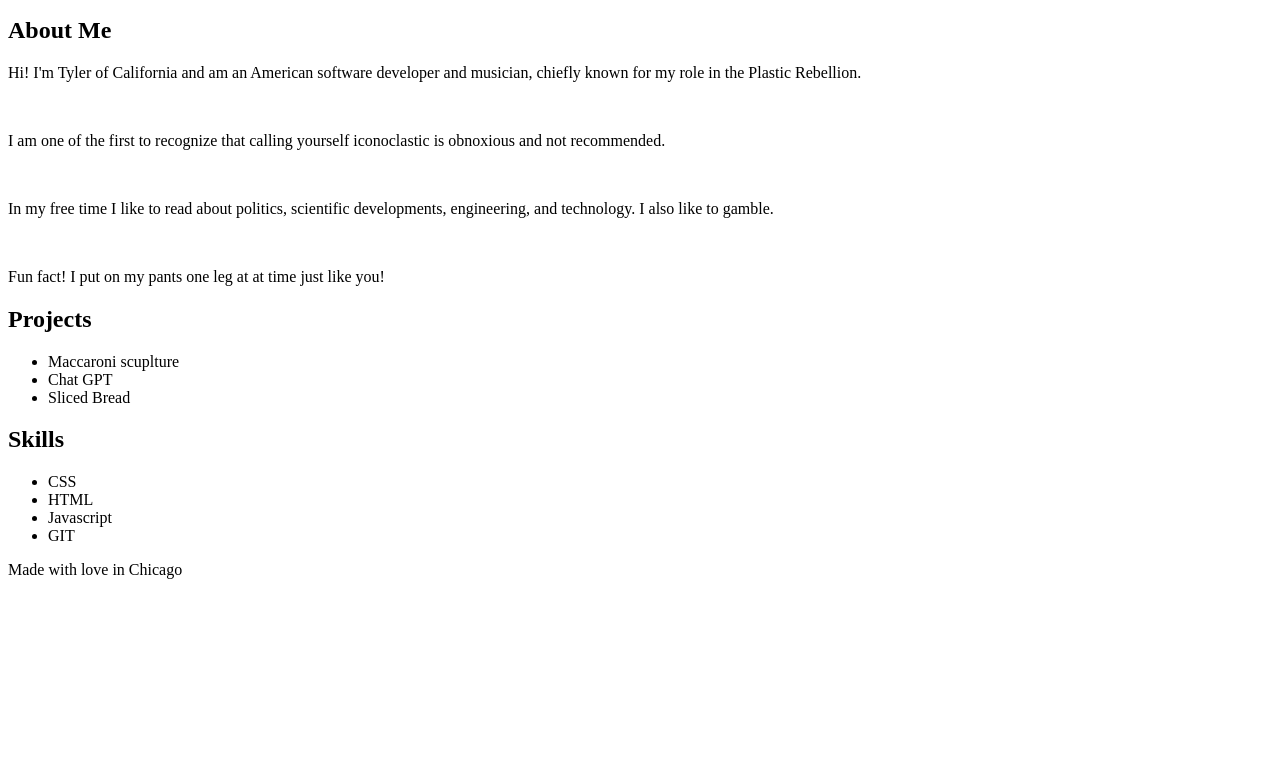
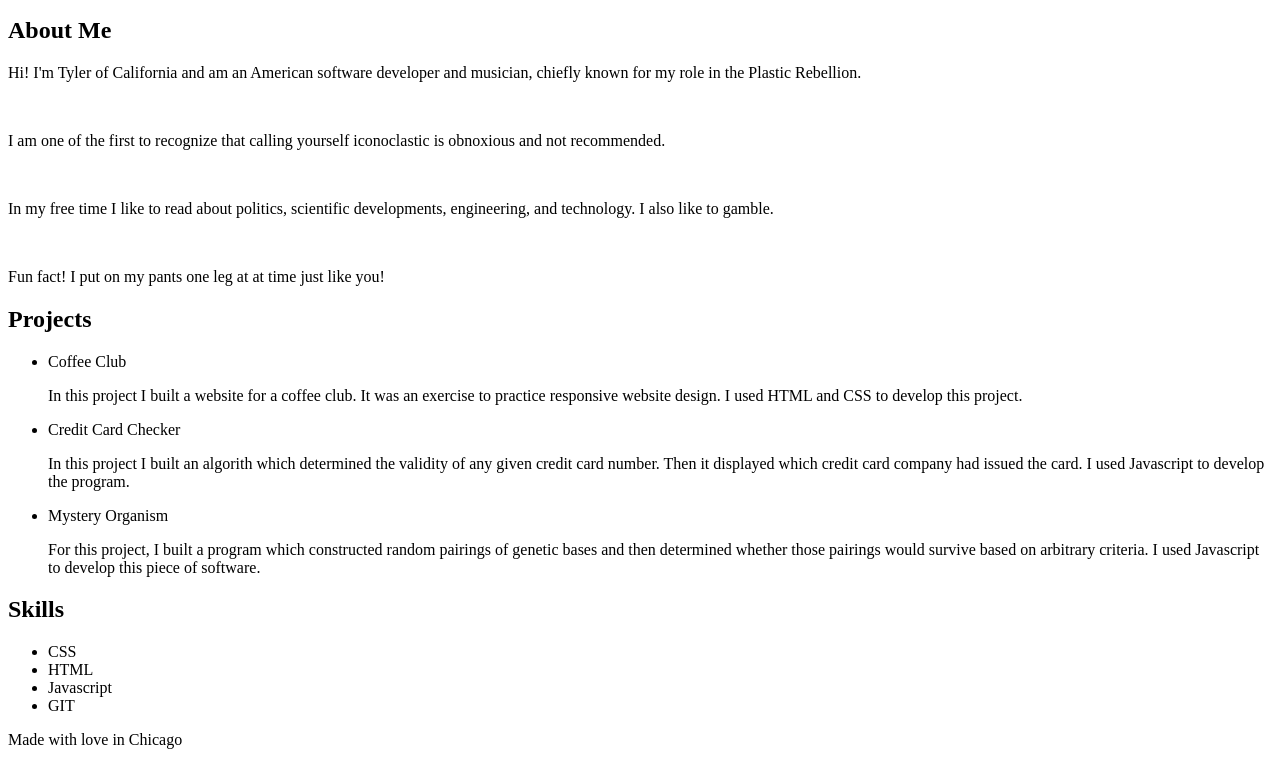
Before and after one commit to ParadoxR/Portfolio, a plain HTML site: page index.html in a window 1280 px wide. Shown: the part 155-920 px from the top of the page. Before the commit the page ends 800 px from the top, so only its background shows below. Drawn offline with Linux system fonts and the light colour scheme.

Commit message:
Add project descriptions and email

```diff
--- a/index.html
+++ b/index.html
@@ -28,9 +28,12 @@
 
     <h2>Projects</h2>
     <ul>
-        <li>Maccaroni scuplture</li>
-        <li>Chat GPT</li>
-        <li>Sliced Bread</li>
+        <li>Coffee Club</li>
+            <p>In this project I built a website for a coffee club. It was an exercise to practice responsive website design. I used HTML and CSS to develop this project.</p>
+        <li>Credit Card Checker</li>
+            <p>In this project I built an algorith which determined the validity of any given credit card number. Then it displayed which credit card company had issued the card. I used Javascript to develop the program.</p>
+        <li>Mystery Organism</li>
+            <p>For this project, I built a program which constructed random pairings of genetic bases and then determined whether those pairings would survive based on arbitrary criteria. I used Javascript to develop this piece of software.</p>
     </ul>
 
     <h2>Skills</h2>
```
Also changed, not shown: contact.html (+1 -0 lines).
